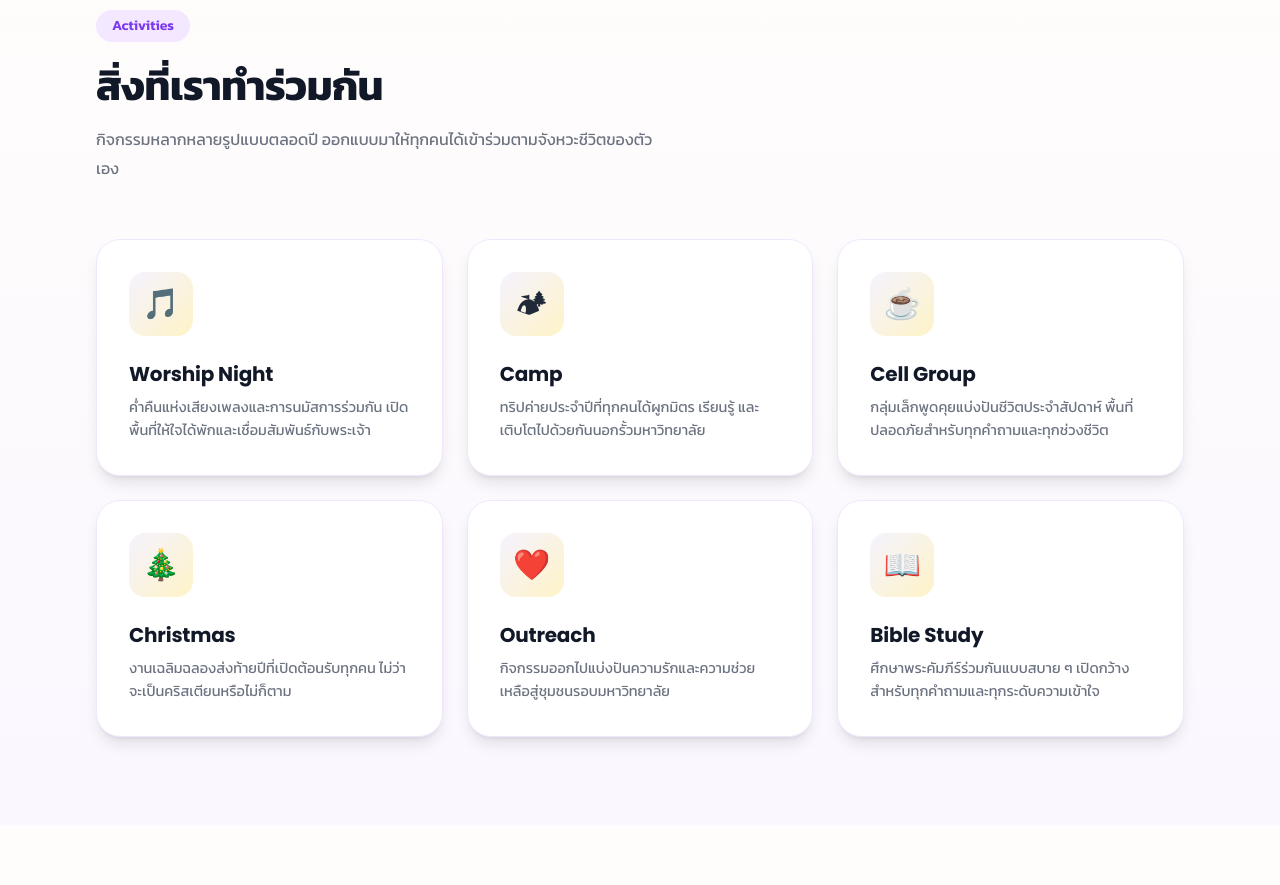
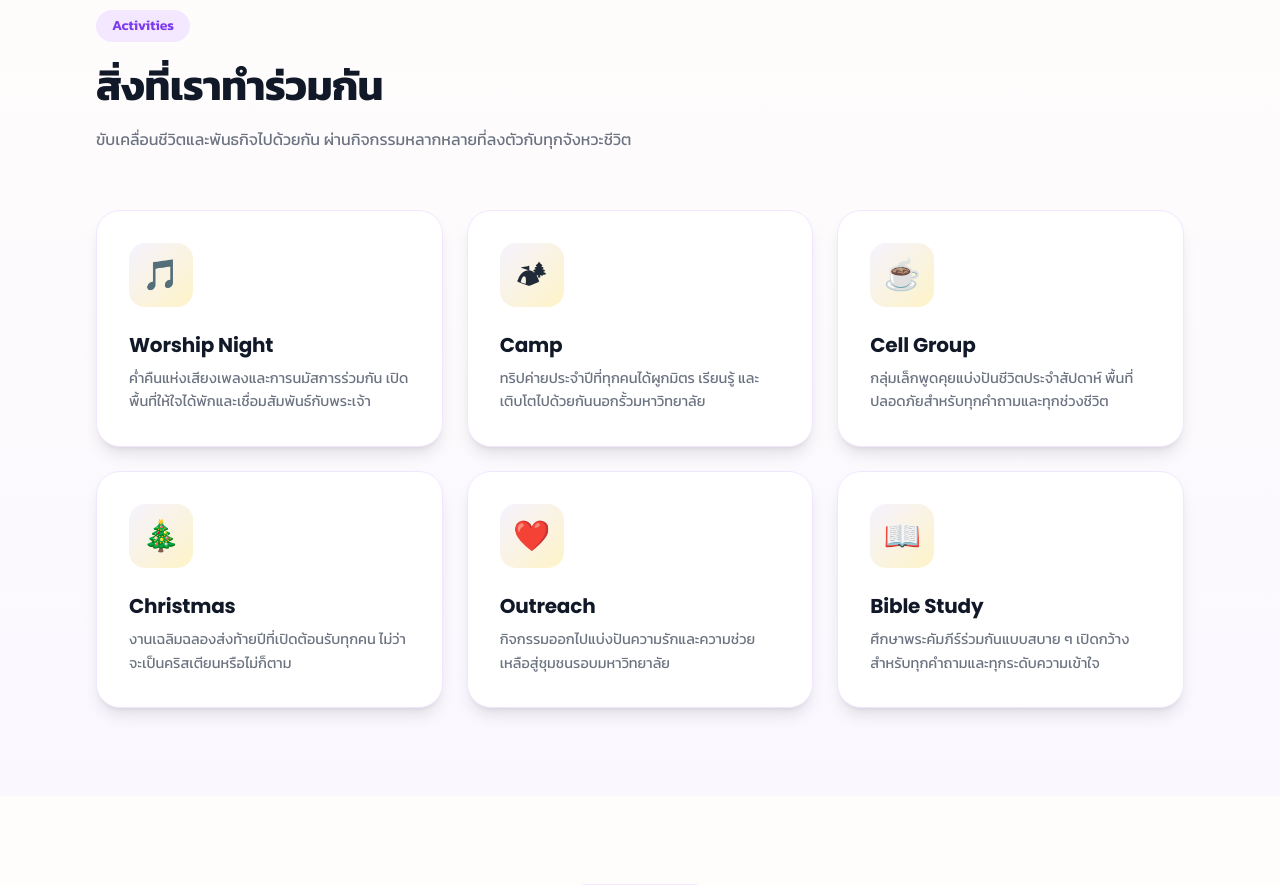
Before and after one commit to padtarapanb/nuct.social, a React (Vite) app: page / in a window 1280 px wide. Shown: the part 2520-3405 px from the top of the page. Built offline with nearby package versions, Linux system fonts and the light colour scheme; no server answers; the database is empty.

Commit message:
Update Activities.jsx

```diff
--- a/src/components/landing/Activities.jsx
+++ b/src/components/landing/Activities.jsx
@@ -32,7 +32,7 @@ export default function Activities() {
           <div className="badge mb-5">Activities</div>
           <h2 className="section-title">สิ่งที่เราทำร่วมกัน</h2>
           <p className="section-subtitle">
-            กิจกรรมหลากหลายรูปแบบตลอดปี ออกแบบมาให้ทุกคนได้เข้าร่วมตามจังหวะชีวิตของตัวเอง
+            ขับเคลื่อนชีวิตและพันธกิจไปด้วยกัน ผ่านกิจกรรมหลากหลายที่ลงตัวกับทุกจังหวะชีวิต
           </p>
         </div>
 
```
